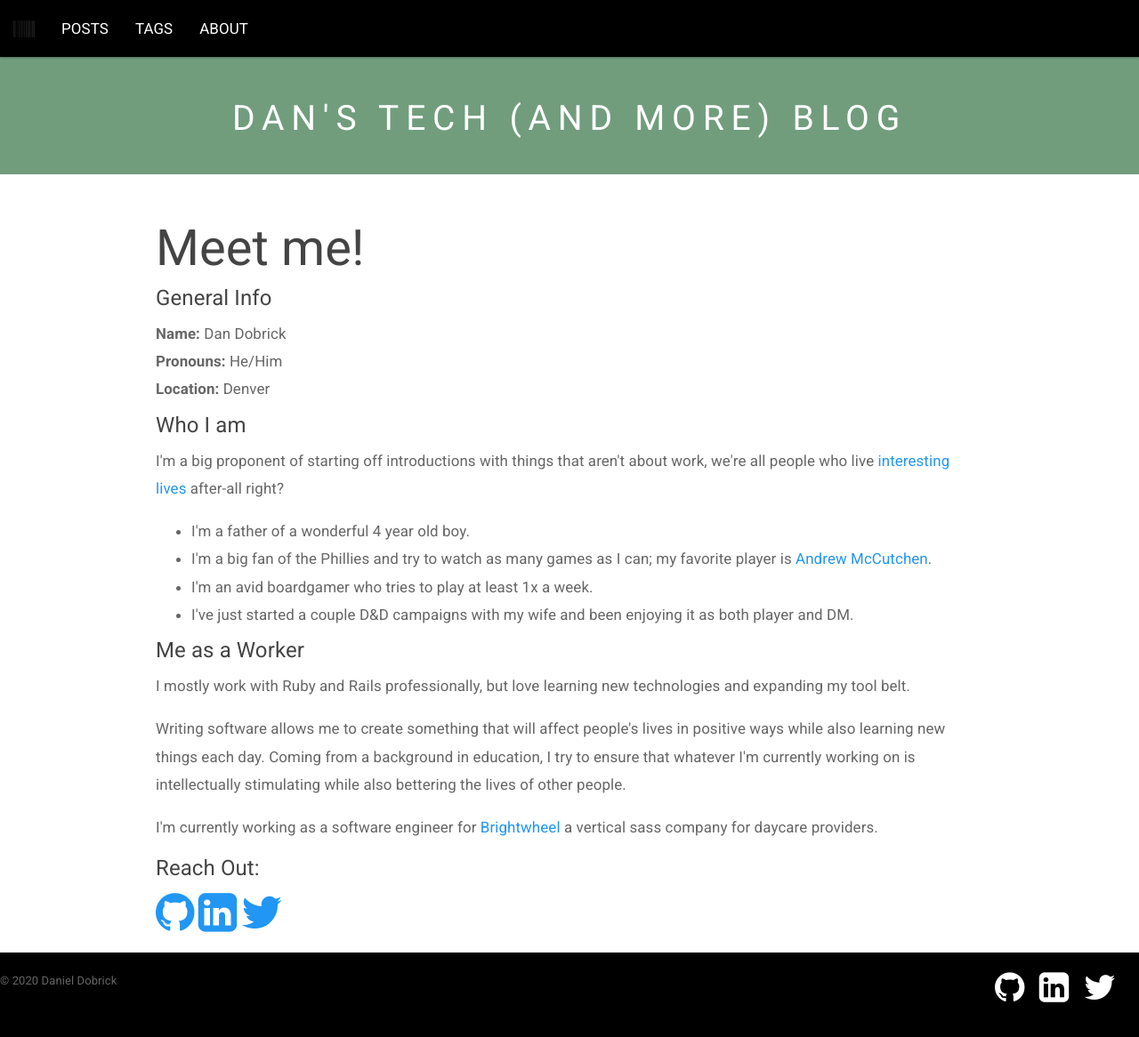
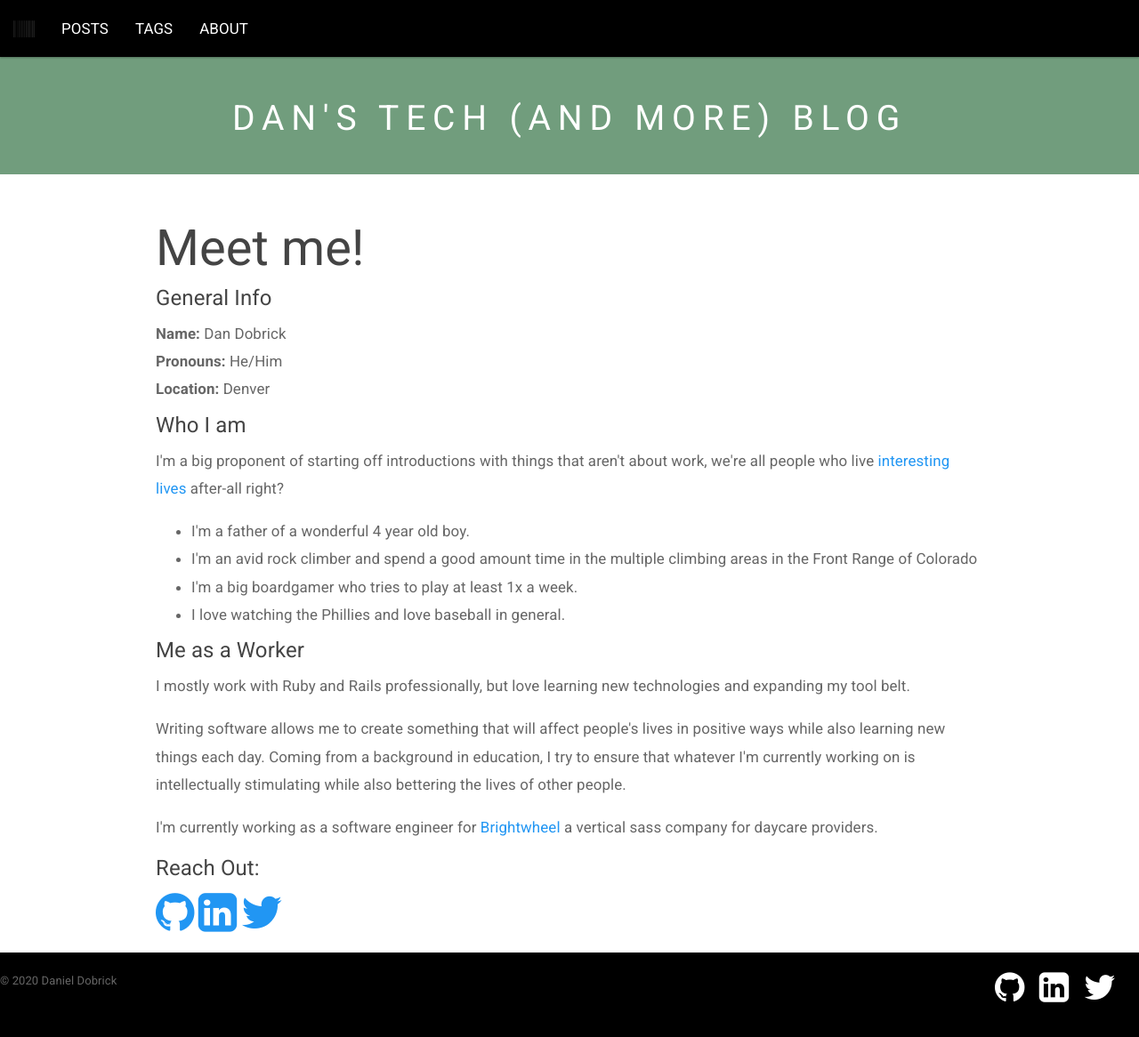
Before and after one commit to DanDobrick/blog, a Jekyll site: the page built from _pages/about.html, in a window 1280 px wide and 1175 px high. Shown: the top 1166 px of the window at 89% size. Built offline with Jekyll 4.4.1, drawn with Linux system fonts in a browser that asks for light colours.

Commit message:
Update about me.

```diff
--- a/_pages/about.html
+++ b/_pages/about.html
@@ -23,13 +23,13 @@ permalink: /about/
     I'm a father of a wonderful {{ age }} year old boy.
   </li>
   <li>
-    I'm a big fan of the Phillies and try to watch as many games as I can; my favorite player is <a href="https://www.baseball-reference.com/players/m/mccutan01.shtml">Andrew McCutchen</a>.
+    I'm an avid rock climber and spend a good amount time in the multiple climbing areas in the Front Range of Colorado
   </li>
   <li>
-    I'm an avid boardgamer who tries to play at least 1x a week.
+    I'm a big boardgamer who tries to play at least 1x a week.
   </li>
   <li>
-    I've just started a couple D&D campaigns with my wife and been enjoying it as both player and DM.
+    I love watching the Phillies and love baseball in general.
   </li>
 </ul>
 
```
